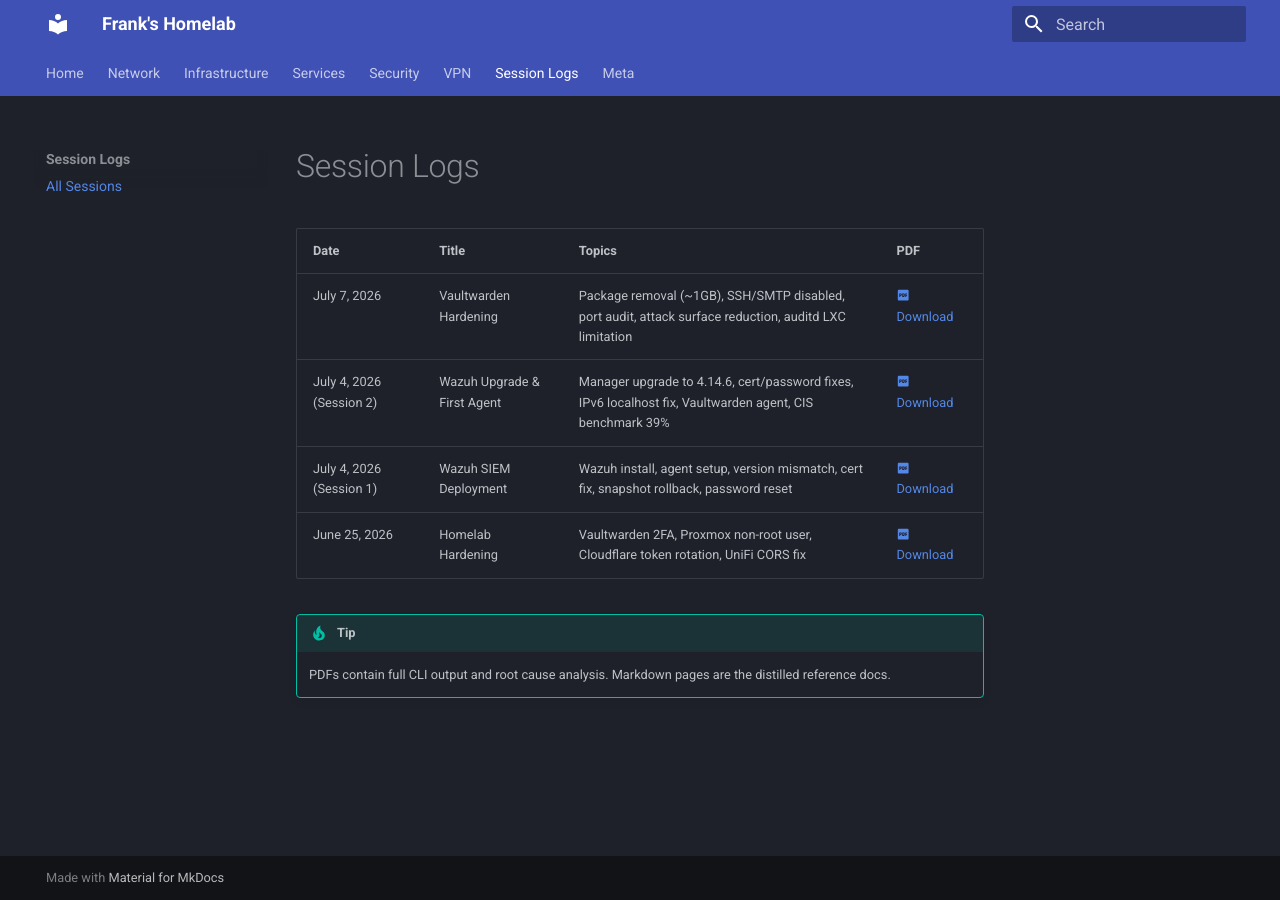
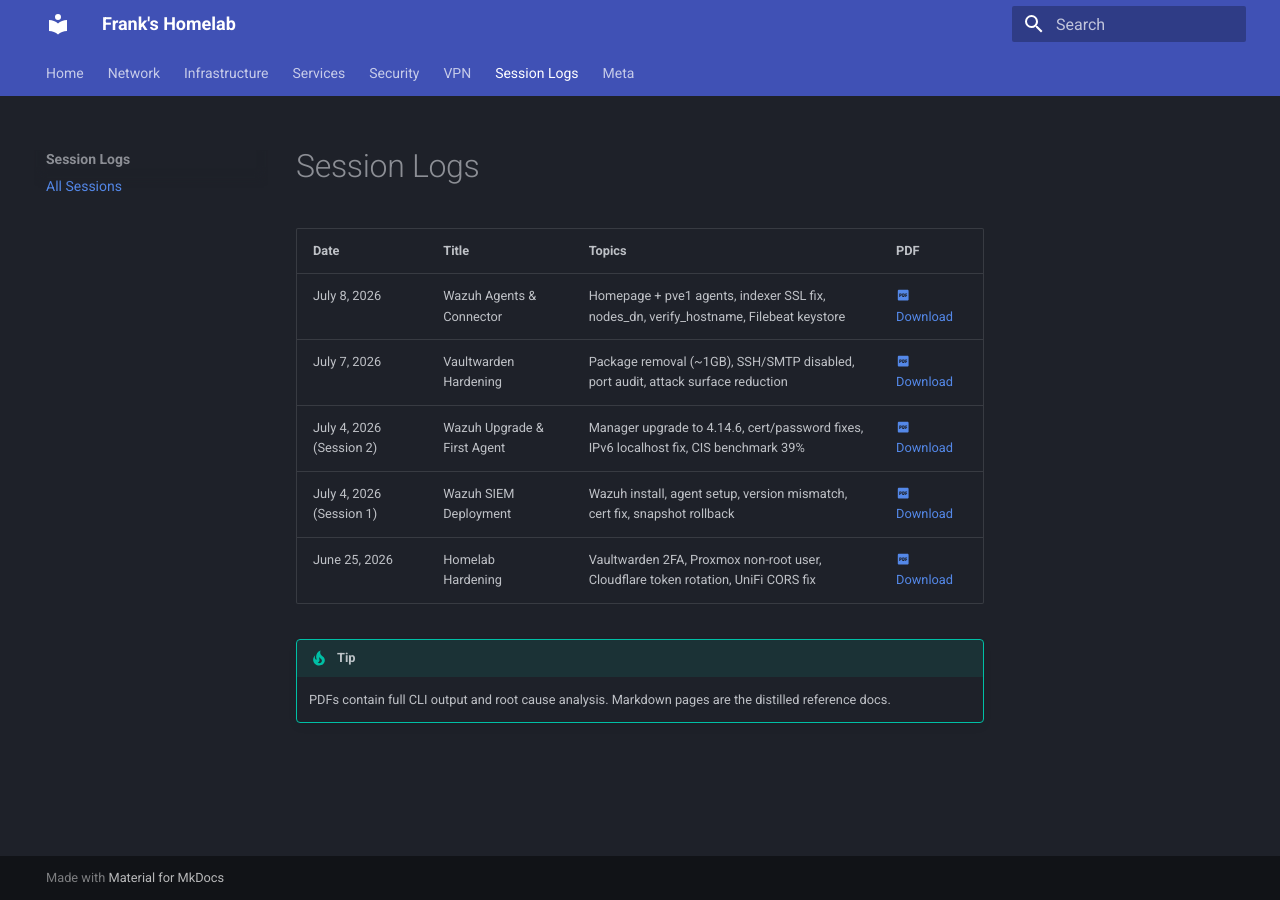
Before and after one commit to Mystikal17/HomeLab-Docs, an MkDocs documentation site: the page built from docs/session-logs/index.md, in a window 1280 px wide. Built offline with MkDocs 1.6.1 and Material for MkDocs 9.7.7, drawn with Linux system fonts in a browser that asks for light colours.

Commit message:
Added the 2 other agents for my Wazuh SIEM (Homepage and Proxmox node) But ran into issues with the indexer of wazuh. Issue is pending right now.

```diff
--- a/docs/session-logs/index.md
+++ b/docs/session-logs/index.md
@@ -2,9 +2,10 @@
 
 | Date | Title | Topics | PDF |
 |---|---|---|---|
-| July 7, 2026 | Vaultwarden Hardening | Package removal (~1GB), SSH/SMTP disabled, port audit, attack surface reduction, auditd LXC limitation | [:material-file-pdf-box: Download](assets/pdfs/homelab-session-2026-07-07.pdf) |
-| July 4, 2026 (Session 2) | Wazuh Upgrade & First Agent | Manager upgrade to 4.14.6, cert/password fixes, IPv6 localhost fix, Vaultwarden agent, CIS benchmark 39% | [:material-file-pdf-box: Download](assets/pdfs/homelab-session-2026-07-04b.pdf) |
-| July 4, 2026 (Session 1) | Wazuh SIEM Deployment | Wazuh install, agent setup, version mismatch, cert fix, snapshot rollback, password reset | [:material-file-pdf-box: Download](assets/pdfs/homelab-session-2026-07-04.pdf) |
+| July 8, 2026 | Wazuh Agents & Connector | Homepage + pve1 agents, indexer SSL fix, nodes_dn, verify_hostname, Filebeat keystore | [:material-file-pdf-box: Download](assets/pdfs/homelab-session-2026-07-08.pdf) |
+| July 7, 2026 | Vaultwarden Hardening | Package removal (~1GB), SSH/SMTP disabled, port audit, attack surface reduction | [:material-file-pdf-box: Download](assets/pdfs/homelab-session-2026-07-07.pdf) |
+| July 4, 2026 (Session 2) | Wazuh Upgrade & First Agent | Manager upgrade to 4.14.6, cert/password fixes, IPv6 localhost fix, CIS benchmark 39% | [:material-file-pdf-box: Download](assets/pdfs/homelab-session-2026-07-04b.pdf) |
+| July 4, 2026 (Session 1) | Wazuh SIEM Deployment | Wazuh install, agent setup, version mismatch, cert fix, snapshot rollback | [:material-file-pdf-box: Download](assets/pdfs/homelab-session-2026-07-04.pdf) |
 | June 25, 2026 | Homelab Hardening | Vaultwarden 2FA, Proxmox non-root user, Cloudflare token rotation, UniFi CORS fix | [:material-file-pdf-box: Download](assets/pdfs/homelab-session-2026-06-25.pdf) |
 
 !!! tip
```
Also changed, not shown: 1 other file.
